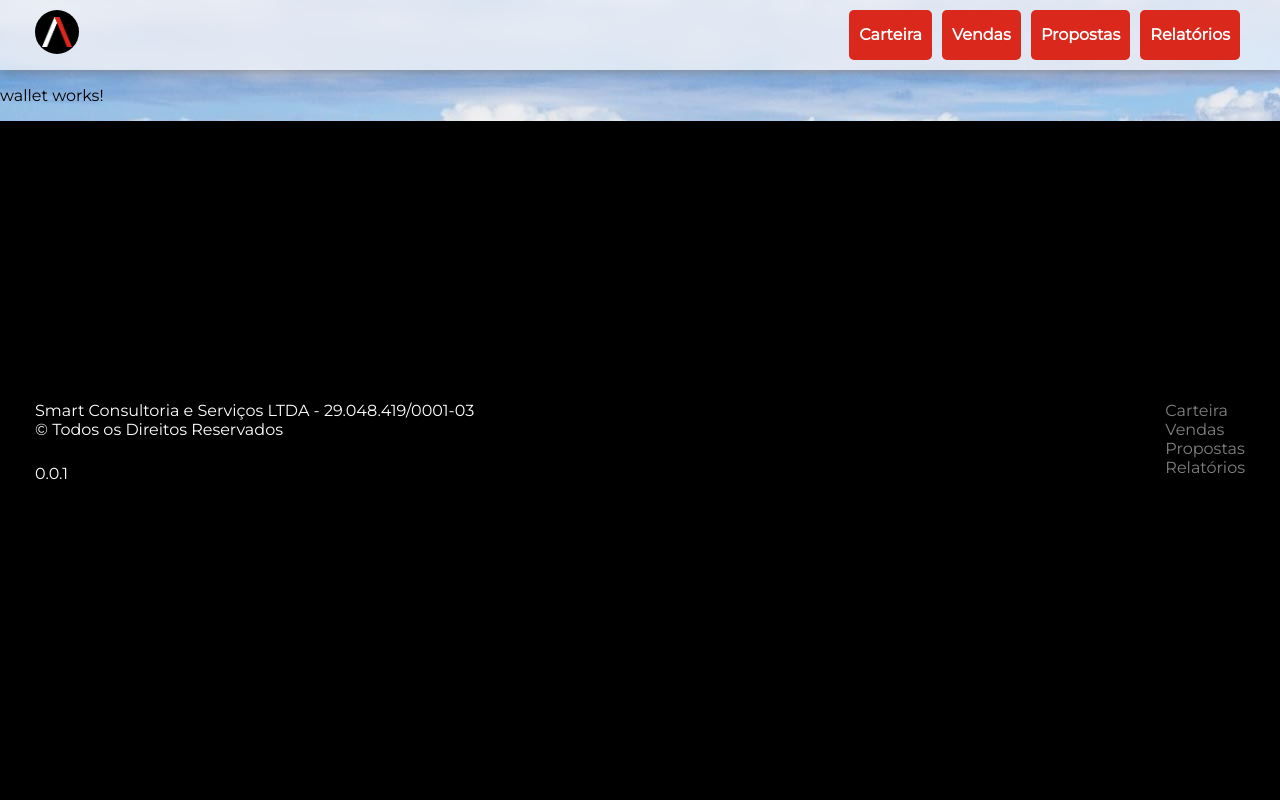
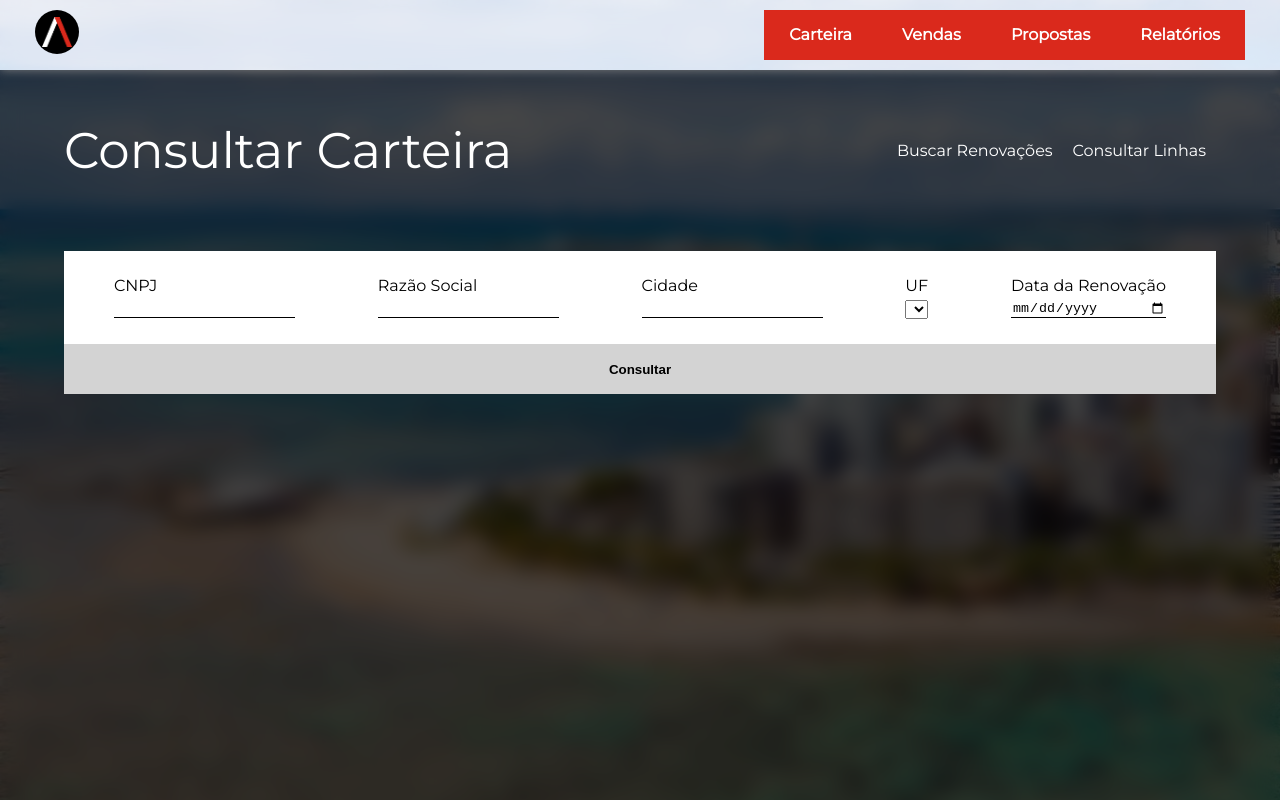
Before and after one commit to egoisaway/smart_admin_fe, an Angular app: page /carteira in a window 1280 px wide. Shown: the top 800 px of the page. Built offline with nearby package versions, Linux system fonts and the light colour scheme.

Commit message:
starts crud integration and adds wallet page

```diff
--- a/src/app/app.module.ts
+++ b/src/app/app.module.ts
@@ -5,6 +5,8 @@ import { AppRoutingModule } from './app-routing.module';
 import { AppComponent } from './app.component';
 import { HeaderComponent } from './header/header.component';
 import { FooterComponent } from './footer/footer.component';
+
+import { HttpClientModule } from '@angular/common/http';
 
 @NgModule({
   declarations: [
--- a/src/app/header/header.component.scss
+++ b/src/app/header/header.component.scss
@@ -24,7 +24,7 @@ a{
     text-align: center;
     display: flex;
     align-items: center;
-    transition: all .2s;
+    transition: all .1s;
 }
 img{
     transition: all .2s;
@@ -51,14 +51,12 @@ img{
 }
 
 #menu div{
-    padding: 5px 10px;
-    margin: 0 5px;
+    padding: 5px 25px;
     background-color: #da291c;
-    border-radius: 5px;
     color: white;
     font-weight: bold;
     line-height: 250%;
-    transition: all .2s;
+    transition: all .1s;
 }
 
 #menu div:hover{
--- a/src/app/wallet/wallet.component.html
+++ b/src/app/wallet/wallet.component.html
@@ -1 +1,32 @@
-<p>wallet works!</p>
+<section>
+    <div id="pannels">
+        <div id="title">{{title}}</div>
+        <div id="options">
+            <div>Buscar Renovações</div>
+            <div>Consultar Linhas</div>
+        </div>
+    </div>
+    <form>
+        <div>
+            <label for="cnpj">CNPJ</label>
+            <input id="cnpj" type="text">
+        </div>
+        <div>
+            <label for="name">Razão Social</label>
+            <input id="name" type="text">
+        </div>
+        <div>
+            <label for="city">Cidade</label>
+            <input id="city" type="text">
+        </div>
+        <div>
+            <label for="uf">UF</label>
+            <select></select>
+        </div>
+        <div>
+            <label for="renovation">Data da Renovação</label>
+            <input id="renovation" type="date">
+        </div>
+    </form>
+    <button>Consultar</button>
+</section>
--- a/src/app/wallet/wallet.component.scss
+++ b/src/app/wallet/wallet.component.scss
@@ -0,0 +1,62 @@
+section{
+    width: auto;
+    height: 90vh;
+    padding: 50px 5%;
+    background-color: rgba($color: #000000, $alpha: 0.7);
+    backdrop-filter: blur(10px);
+    display: flex;
+    flex-direction: column;
+}
+section #title{
+    width: 70%;
+    color: white;
+    font-size: 50px;
+}
+section #pannels{
+    display: flex;
+    justify-content: space-between;
+    align-items: center;
+    margin-bottom: 70px;
+    color: white;
+}
+section #pannels #options{
+    display: flex;
+}
+section #pannels #options div{
+    padding: 10px;
+    transition: all .1s;
+}
+section #pannels #options div:hover{
+    background-color: #da291c;
+}
+
+section form{
+    height: auto;
+    padding: 25px 50px;
+    display: flex;
+    justify-content: space-between;
+    background-color: white;
+}
+section form div{
+    display: flex;
+    flex-direction: column;
+}
+section form label{
+    margin-bottom: 5px;
+}
+section form input{
+    background-color: transparent;
+    border: none;
+    border-bottom: 1px solid black;
+}
+section button{
+    height: 50px;
+    border: none;
+    background-color: lightgray;
+    font-weight: bold;
+    transition: all .1s;
+}
+section button:hover{
+    color: white;
+    background-color: #da291c;
+}
--- a/src/app/wallet/wallet.component.ts
+++ b/src/app/wallet/wallet.component.ts
@@ -6,5 +6,5 @@ import { Component } from '@angular/core';
   styleUrls: ['./wallet.component.scss']
 })
 export class WalletComponent {
-
+  title = "Consultar Carteira"
 }
--- a/src/app/wallet/wallet.module.ts
+++ b/src/app/wallet/wallet.module.ts
@@ -1,6 +1,7 @@
 import { NgModule } from '@angular/core';
 import { CommonModule } from '@angular/common';
 import { WalletComponent } from './wallet.component';
+
 
 
 
```
Also changed, not shown: src/app/classes/client.ts (added, +11 -0 lines), src/app/services/client.service.ts (added, +29 -0 lines), 1 other file (tests, documents, lock files or other folders).
